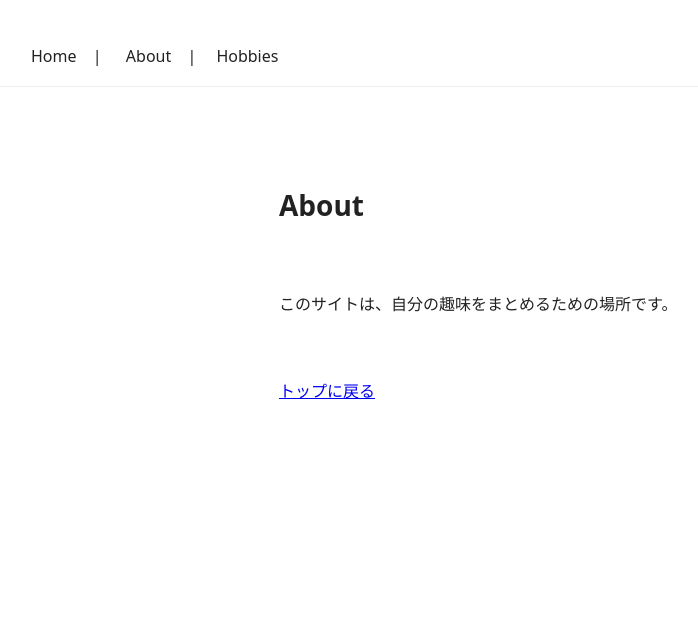
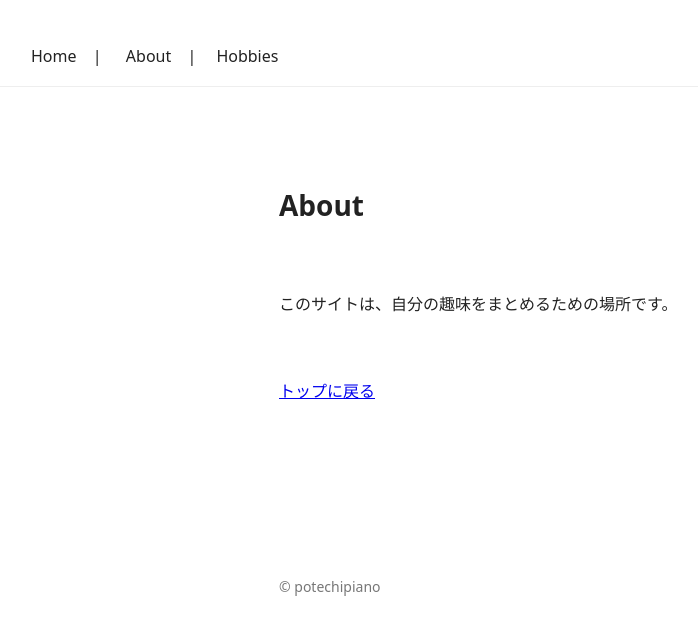
Before and after one commit to potechipiano/potechipiano.github.io, a plain HTML site: page about.html in a window 1280 px wide. Shown: the whole page, without its empty margins (1-699 px from the left). Drawn offline with Linux system fonts and the light colour scheme.

Commit message:
Update about.html

```diff
--- a/about.html
+++ b/about.html
@@ -16,5 +16,8 @@
 　  <p>このサイトは、自分の趣味をまとめるための場所です。</p>
  　 <p><a href="index.html">トップに戻る</a></p>
 　</main>
+　<footer>
+    © potechipiano
+  </footer>
 </body>
 </html>
```
